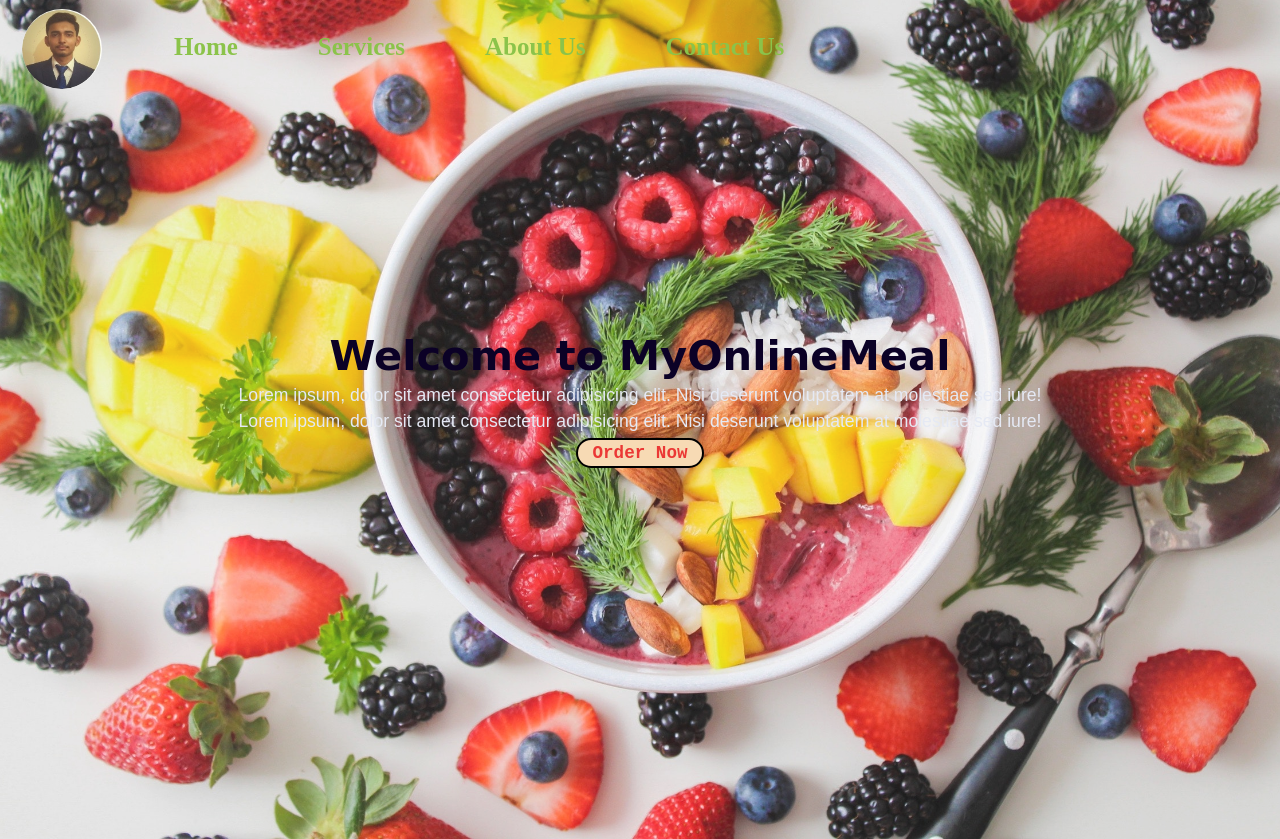
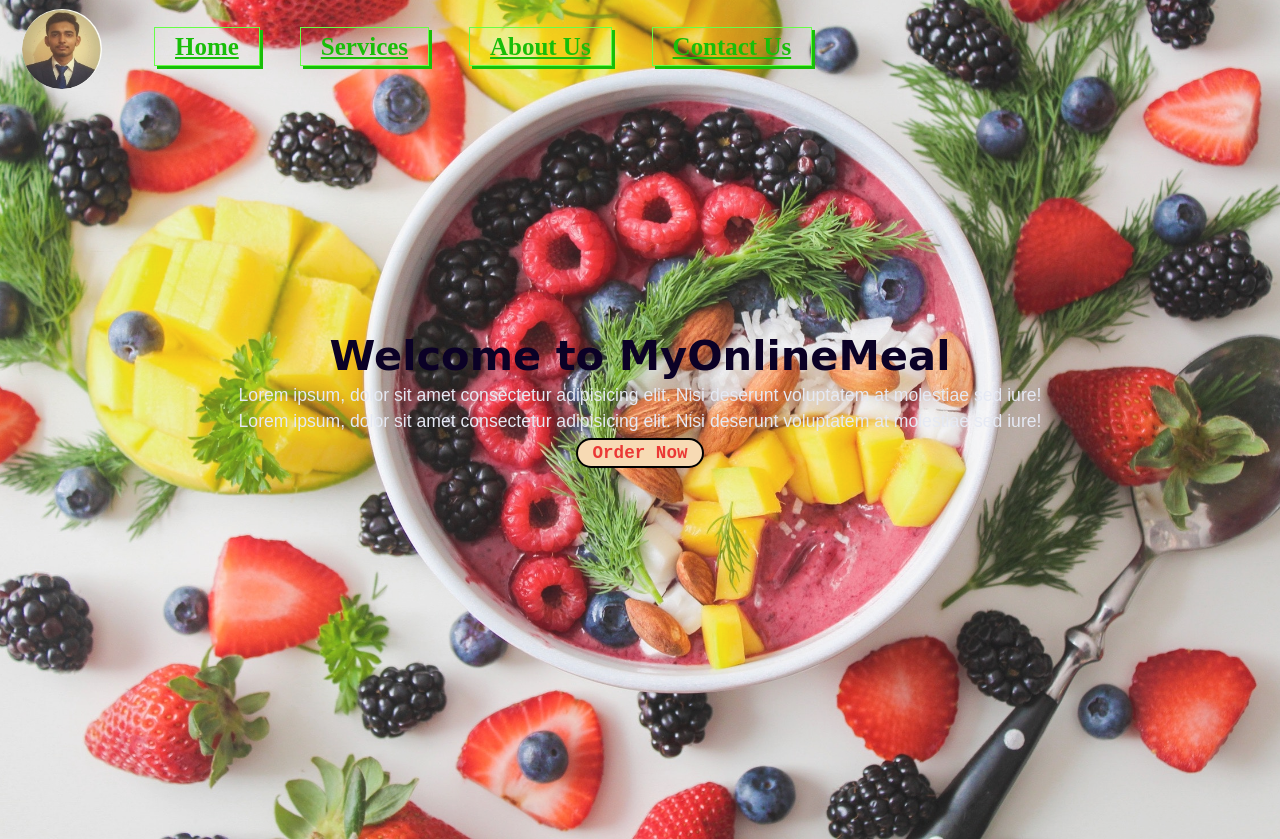
Before and after one commit to Vib0000/Food_Delivery_Website, a plain HTML site: page index.html in a window 1280 px wide. Shown: the top 839 px of the page. Drawn offline with Linux system fonts and the light colour scheme.

Commit message:
Update style.css

```diff
--- a/style.css
+++ b/style.css
@@ -38,8 +38,12 @@
 }
 
 #navbar ul li a {
-    color: #8bc34a;
-    text-decoration: none;
+    color: #18be08;
+    border: 1px solid rgb(102, 255, 71);
+    text-shadow: 5px 5px 1px 1px;
+    box-shadow: 3px 3px;
+    background-color: transparent;
+    text-decoration: underline;
     padding: 5px 20px;
     margin-right: 40px;
     font-weight: bold;
@@ -47,9 +51,7 @@
 }
 
 #navbar ul li a:hover {
-    border-radius: 18px;
-    border: 2px solid rgb(25, 108, 2);
-    color: rgb(5, 224, 56);
+    color: rgb(3, 91, 23);
     background-color: rgb(6, 162, 74);
     text-decoration: none;
 }
```
